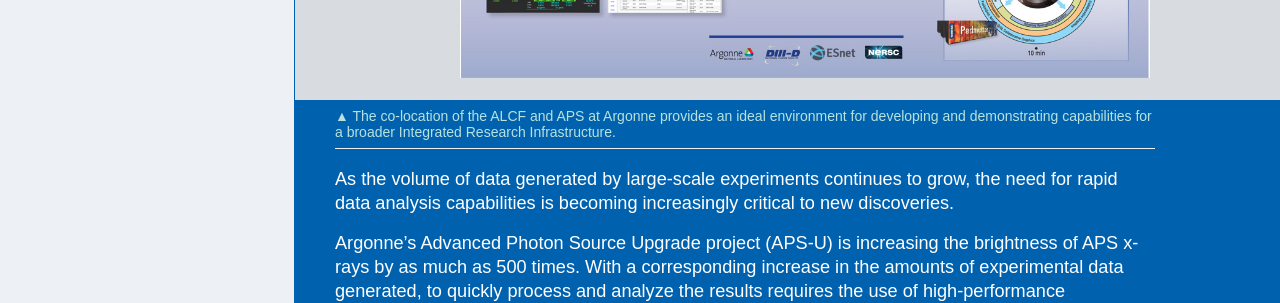
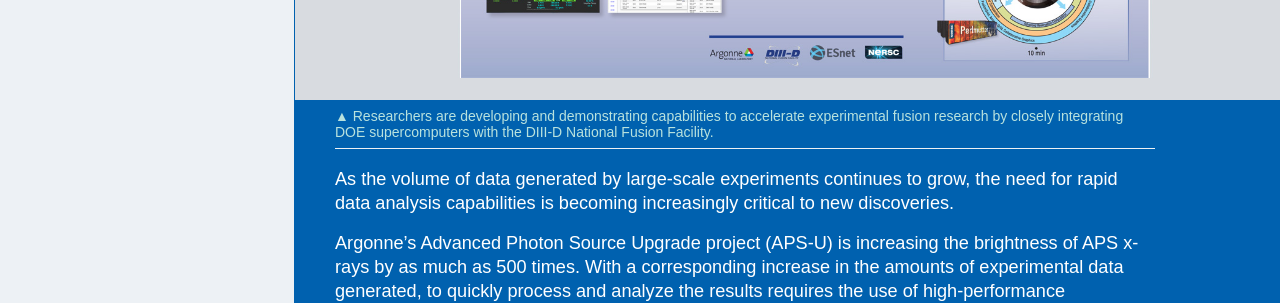
Before and after one commit to argonne-lcf/AR2024, a Jekyll site: the page built from 02_features/nexus-iri.md, in a window 1280 px wide. Shown: the part 958-1261 px from the top of the page. Built offline with Jekyll 4.4.1, drawn with Linux system fonts in a browser that asks for light colours; some web fonts are replaced; some of the changed text lies outside the part shown.

Commit message:
Update nexus-iri.md

```diff
--- a/02_features/nexus-iri.md
+++ b/02_features/nexus-iri.md
@@ -6,7 +6,7 @@ permalink: features/nexus-iri
 
 title: Linking Experimental Facilities and Leadership Computing
 hero-img-source: ALCF_IRI.jpg
-hero-img-caption: "The co-location of the ALCF and APS at Argonne provides an ideal environment for developing and demonstrating capabilities for a broader Integrated Research Infrastructure."
+hero-img-caption: "Researchers are developing and demonstrating capabilities to accelerate experimental fusion research by closely integrating DOE supercomputers with the DIII-D National Fusion Facility."
 intro: "Argonne researchers are working to advance the DOE’s vision by integrating experimental facilities with ALCF computing resources."
 ---
 
@@ -38,7 +38,7 @@ As IRI aims to deliver DOE-enterprise-wide infrastructure for computing, ALCF ha
 
 {% include media-video.html
    embed-code= '<iframe src="https://www.youtube.com/embed/twLutyNPmX4?si=ABoBr5VeNlpF9qni" title="YouTube video player" frameborder="0" allow="accelerometer; autoplay; clipboard-write; encrypted-media; gyroscope; picture-in-picture; web-share" allowfullscreen></iframe>'
-   caption= "Argonne's Nicholas Schwarz discusses how integrating the APS with ALCF computing resources will allow researchers to collect, analyze, and act on data on a scale that has never been possible before"
+   caption= "Argonne's Nicholas Schwarz discusses how integrating the APS with ALCF computing resources will allow researchers to collect, analyze, and act on data on a scale that has never been possible before."
 %}
 
 
```
